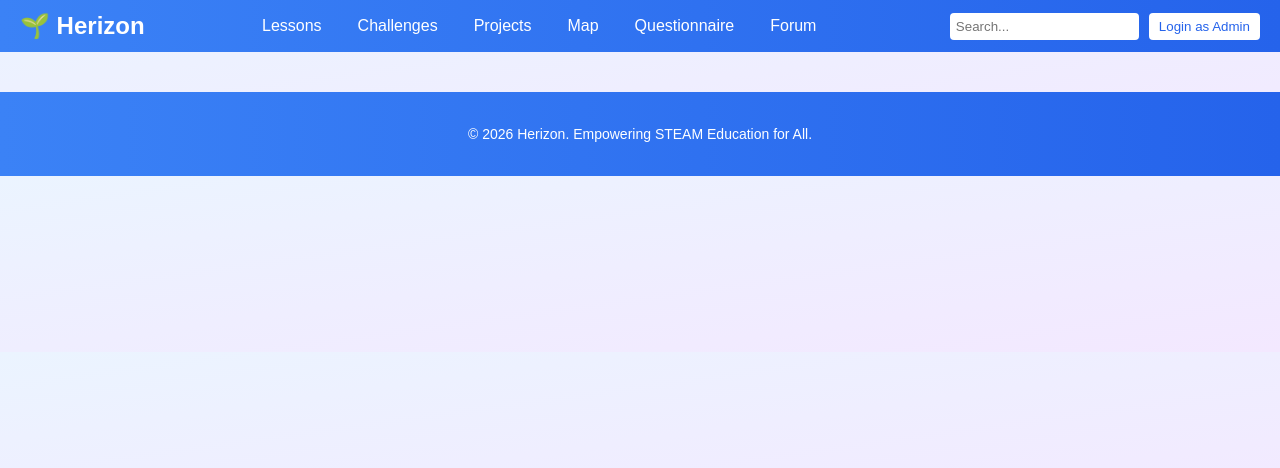
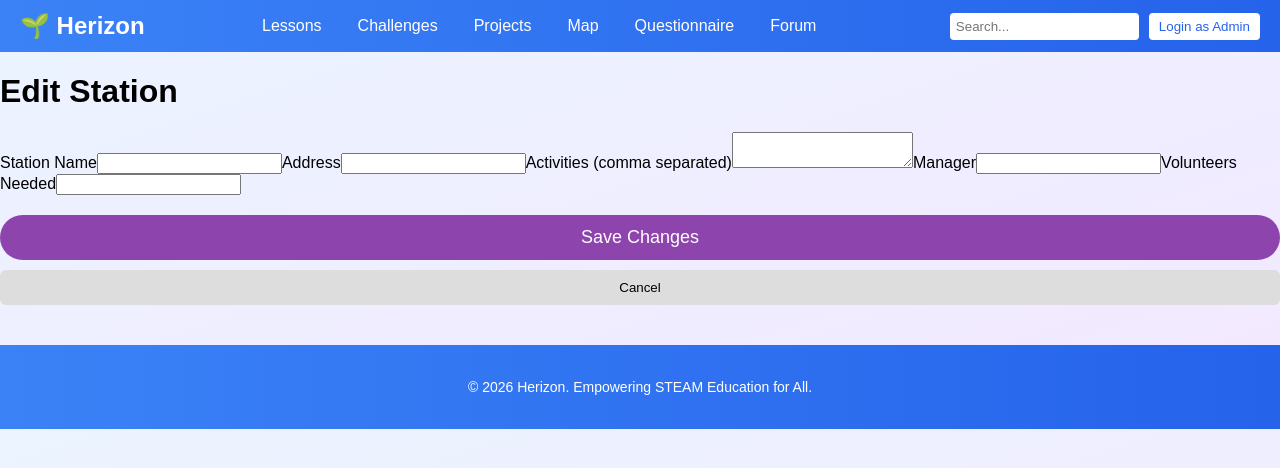
Before and after one commit to River1808/horizon-project, a React (Vite) app in the folder frontend/: page /edit-station/1 in a window 1280 px wide. Shown: the top 468 px of the page. Built offline with nearby package versions, Linux system fonts and the light colour scheme; no server answers.

Commit message:
add edit map

```diff
--- a/frontend/src/App.jsx
+++ b/frontend/src/App.jsx
@@ -17,6 +17,7 @@ import QuestionsList from "./pages/QuestionList";
 import CreateChallenge from "./pages/CreateChallenge";
 import ChallengeDetails from "./pages/ChallengeDetails";
 import EditChallenge from "./pages/EditChallenge";
+import EditMapPage from "./pages/EditMapPage";
 function App() {
   return (
     <SearchProvider>
@@ -42,6 +43,7 @@ function App() {
               <Route path="/create-challenge" element={<CreateChallenge />} />
               <Route path="/challenges/:id" element={<ChallengeDetails />} />
               <Route path="/challenges/:id/edit" element={<EditChallenge />} />
+              <Route path="/edit-station/:id" element={<EditMapPage />} />
             </Routes>
           </main>
           <footer className="footer">
--- /dev/null
+++ b/frontend/src/pages/EditMapPage.jsx
@@ -0,0 +1,103 @@
+import { useEffect, useState } from "react";
+import { useParams, useNavigate } from "react-router-dom";
+import axios from "axios";
+import "./MapPage.css";
+
+const EditMapPage = () => {
+  const { id } = useParams();
+  const navigate = useNavigate();
+
+  const [form, setForm] = useState({
+    name: "",
+    address: "",
+    activities: "",
+    manager: "",
+    volunteersNeeded: "",
+  });
+
+  // Load station details
+  useEffect(() => {
+    axios
+      .get(`${import.meta.env.VITE_API_URL}/api/stations/${id}`)
+      .then((res) => {
+        const st = res.data;
+        setForm({
+          name: st.name,
+          address: st.address,
+          activities: st.activities.join(", "),
+          manager: st.manager,
+          volunteersNeeded: st.volunteersNeeded,
+        });
+      });
+  }, [id]);
+
+  const handleSubmit = async () => {
+    const payload = {
+      name: form.name,
+      address: form.address,
+      activities: form.activities.split(",").map((a) => a.trim()),
+      manager: form.manager,
+      volunteersNeeded: Number(form.volunteersNeeded),
+    };
+
+    await axios.put(
+      `${import.meta.env.VITE_API_URL}/api/stations/${id}`,
+      payload
+    );
+
+    navigate("/map"); // go back after save
+  };
+
+  return (
+    <div className="edit-page">
+      <h1>Edit Station</h1>
+
+      <div className="edit-form">
+
+        <label>Station Name</label>
+        <input
+          value={form.name}
+          onChange={(e) => setForm({ ...form, name: e.target.value })}
+        />
+
+        <label>Address</label>
+        <input
+          value={form.address}
+          onChange={(e) => setForm({ ...form, address: e.target.value })}
+        />
+
+        <label>Activities (comma separated)</label>
+        <textarea
+          value={form.activities}
+          onChange={(e) => setForm({ ...form, activities: e.target.value })}
+        />
+
+        <label>Manager</label>
+        <input
+          value={form.manager}
+          onChange={(e) => setForm({ ...form, manager: e.target.value })}
+        />
+
+        <label>Volunteers Needed</label>
+        <input
+          type="number"
+          value={form.volunteersNeeded}
+          onChange={(e) =>
+            setForm({ ...form, volunteersNeeded: e.target.value })
+          }
+        />
+
+        <button className="submit-btn" onClick={handleSubmit}>
+          Save Changes
+        </button>
+
+        <button className="cancel-btn" onClick={() => navigate("/map")}>
+          Cancel
+        </button>
+
+      </div>
+    </div>
+  );
+};
+
+export default EditMapPage;
--- a/frontend/src/pages/MapPage.css
+++ b/frontend/src/pages/MapPage.css
@@ -106,3 +106,30 @@
   color: #000;
   transform: scale(1.1);
 }
+.map-hero {
+  width: 100%;
+  padding: 50px 5%;
+  background: #f3f6fb;
+  display: flex;
+  align-items: center;
+  justify-content: space-between;
+  gap: 40px;
+}
+
+.map-hero-text h1 {
+  font-size: 38px;
+  margin-bottom: 10px;
+}
+
+.map-hero-text p {
+  font-size: 18px;
+  color: #555;
+  max-width: 500px;
+  line-height: 1.5;
+}
+
+.map-hero-img img {
+  width: 330px;
+  border-radius: 12px;
+  box-shadow: 0 6px 18px rgba(0,0,0,0.15);
+}
--- a/frontend/src/pages/MapPage.jsx
+++ b/frontend/src/pages/MapPage.jsx
@@ -72,7 +72,6 @@ const MapPage = () => {
 
     await axios.post(`${import.meta.env.VITE_API_URL}/api/stations`, payload);
 
-    // reset
     setForm({
       name: "",
       address: "",
@@ -80,6 +79,7 @@ const MapPage = () => {
       manager: "",
       volunteersNeeded: "",
     });
+
     setTempMarker(null);
     setShowPanel(false);
     loadStations();
@@ -97,6 +97,16 @@ const MapPage = () => {
     alert("Volunteer request submitted!");
   };
 
+  const handleDelete = async (stationId) => {
+    if (!confirm("Delete this station?")) return;
+
+    await axios.delete(
+      `${import.meta.env.VITE_API_URL}/api/stations/${stationId}`
+    );
+
+    loadStations();
+  };
+
   const filteredStations = stations.filter(
     (s) =>
       s.name.toLowerCase().includes(searchTerm.toLowerCase()) ||
@@ -106,13 +116,27 @@ const MapPage = () => {
   );
 
   return (
+    <div>
+
+      {/* ⭐ HERO SECTION */}
+      <section className="map-hero">
+        <div className="map-hero-text">
+          <h1>STEAM Stations Map</h1>
+          <p>
+            Click anywhere on the map to create a new station, add activities,
+            and support volunteers in your community.
+          </p>
+        </div>
+
+        <div className="map-hero-img">
+          <img src="/map-hero.jpg" alt="Map Hero" />
+        </div>
+      </section>
+
+      {/* MAP + PANEL */}
       <div className="map-container">
         <div className="map-wrapper">
-        <MapContainer
-          center={[10.776, 106.7]}
-          zoom={13}
-          className="map"
-        >
+          <MapContainer center={[10.776, 106.7]} zoom={13} className="map">
             <TileLayer url="https://{s}.tile.openstreetmap.org/{z}/{x}/{y}.png" />
             <MapClick />
 
@@ -126,12 +150,32 @@ const MapPage = () => {
                   <p>📍 {s.address}</p>
                   <p>🎯 {s.activities.join(", ")}</p>
                   <p>👤 Manager: {s.manager}</p>
+
                   <button
                     className="volunteer-btn"
                     onClick={() => handleVolunteer(s.id)}
                   >
                     Volunteer
                   </button>
+
+                  {/* ⭐ EDIT BUTTON */}
+                  <button
+                    className="edit-btn"
+                    onClick={() =>
+                      (window.location.href = `/edit-station/${s.id}`)
+                    }
+                  >
+                    Edit
+                  </button>
+
+                  {/* ⭐ DELETE BUTTON */}
+                  <button
+                    className="delete-btn"
+                    onClick={() => handleDelete(s.id)}
+                  >
+                    Delete
+                  </button>
+
                 </Popup>
               </Marker>
             ))}
@@ -201,6 +245,7 @@ const MapPage = () => {
           </button>
         </div>
       </div>
+    </div>
   );
 };
 
```
Lines whose indentation alone changed are shown as unchanged.
